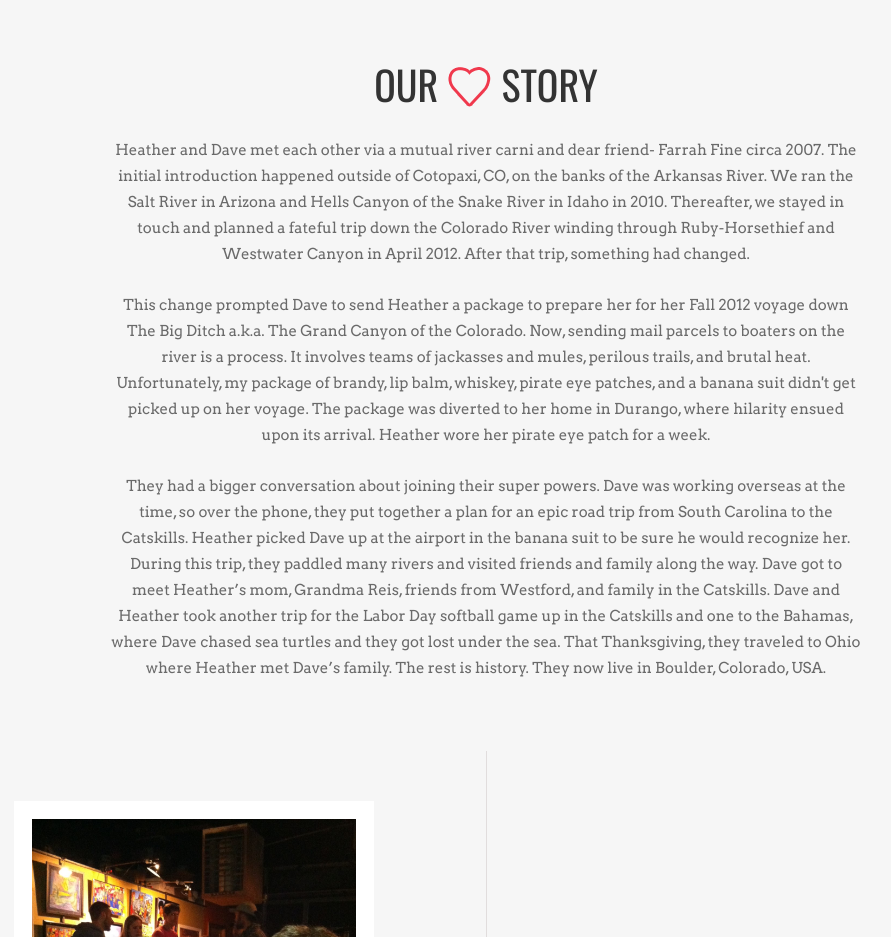
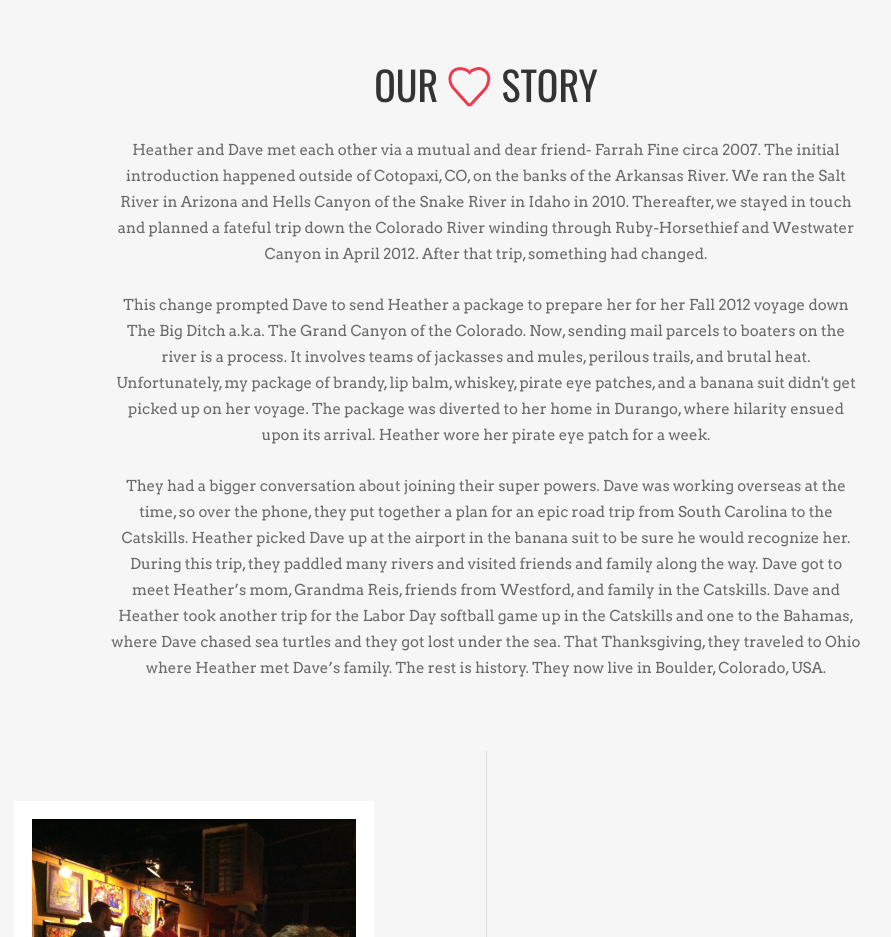
Before and after one commit to RunningTalus/frenzy, a website: page src/index.html in a window 1280 px wide. Shown: the part 2720-3657 px from the top of the page, without its empty margins (154-1045 px from the left). Drawn offline with nearby package versions, Linux system fonts and the light colour scheme; some packages are replaced by stand-ins of ours.

Commit message:
Changed intro.

```diff
--- a/src/index.html
+++ b/src/index.html
@@ -310,7 +310,7 @@
                             		OUR <img src="images/heart-icon.png" alt=""> STORY
                             	</h2>
 
-                            	<p>Heather and Dave met each other via a mutual river carni and dear friend- Farrah Fine circa 2007. The initial introduction happened outside of Cotopaxi, CO, on the banks of the Arkansas River. We ran the Salt River in Arizona and Hells Canyon of the Snake River in Idaho in 2010.  Thereafter, we stayed in touch and planned a fateful trip down the Colorado River winding through Ruby-Horsethief and Westwater Canyon in April 2012. After that trip, something had changed.</p>
+                            	<p>Heather and Dave met each other via a mutual and dear friend- Farrah Fine circa 2007. The initial introduction happened outside of Cotopaxi, CO, on the banks of the Arkansas River. We ran the Salt River in Arizona and Hells Canyon of the Snake River in Idaho in 2010.  Thereafter, we stayed in touch and planned a fateful trip down the Colorado River winding through Ruby-Horsethief and Westwater Canyon in April 2012. After that trip, something had changed.</p>
                               <p>This change prompted Dave to send Heather a package to prepare her for her Fall 2012 voyage down The Big Ditch a.k.a. The Grand Canyon of the Colorado.  Now, sending mail parcels to boaters on the river is a process. It involves teams of jackasses and mules, perilous trails, and brutal heat. Unfortunately, my package of brandy, lip balm, whiskey, pirate eye patches, and a banana suit didn't get picked up on her voyage. The package was diverted to her home in Durango, where hilarity ensued upon its arrival. Heather wore her pirate eye patch for a week.</p>
                             	<p>They had a bigger conversation about joining their super powers. Dave was working overseas at the time, so over the phone, they put together a plan for an epic road trip from South Carolina to the Catskills. Heather picked Dave up at the airport in the banana suit to be sure he would recognize her. During this trip, they paddled many rivers and visited friends and family along the way. Dave got to meet Heather’s mom, Grandma Reis, friends from Westford, and family in the Catskills. Dave and Heather took another trip for the Labor Day softball game up in the Catskills and one to the Bahamas, where Dave chased sea turtles and they got lost under the sea. That Thanksgiving, they traveled to Ohio where Heather met Dave’s family. The rest is history. They now live in Boulder, Colorado, USA.</p>
                           	</div>
```
